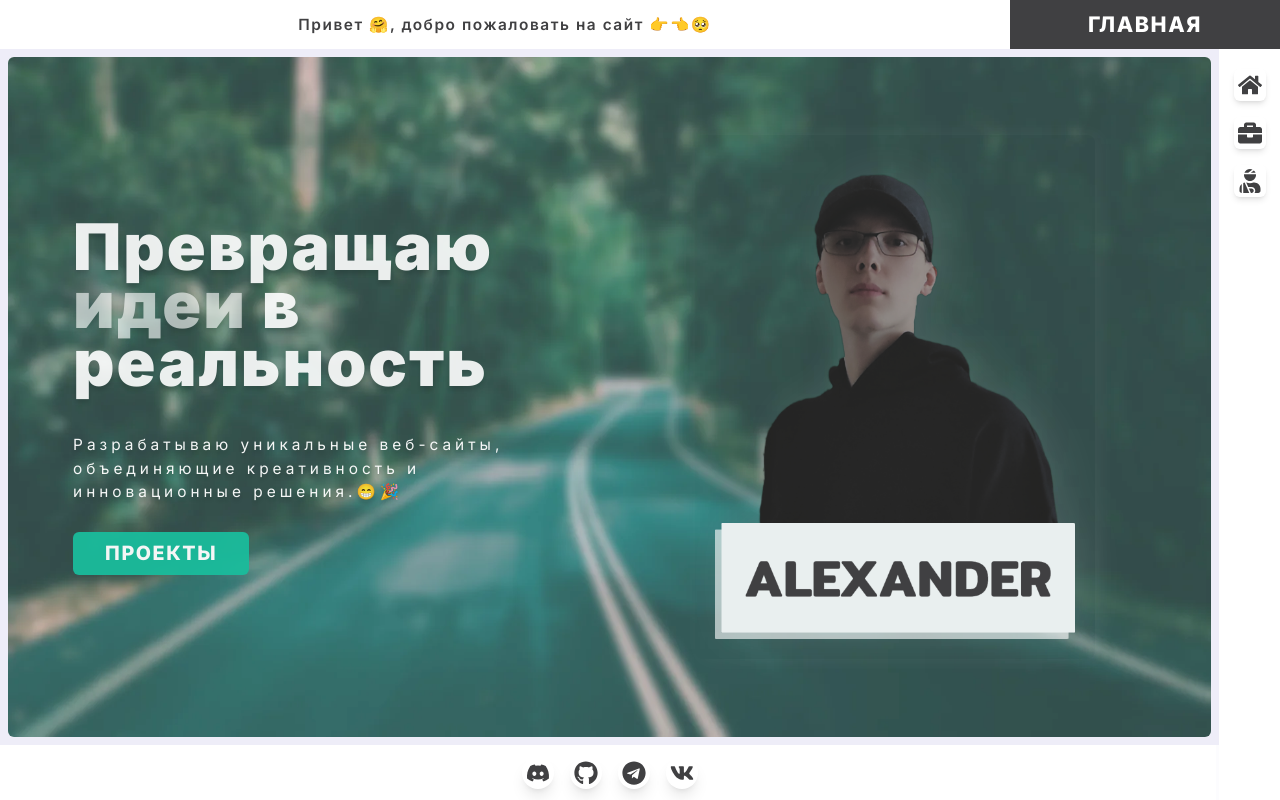
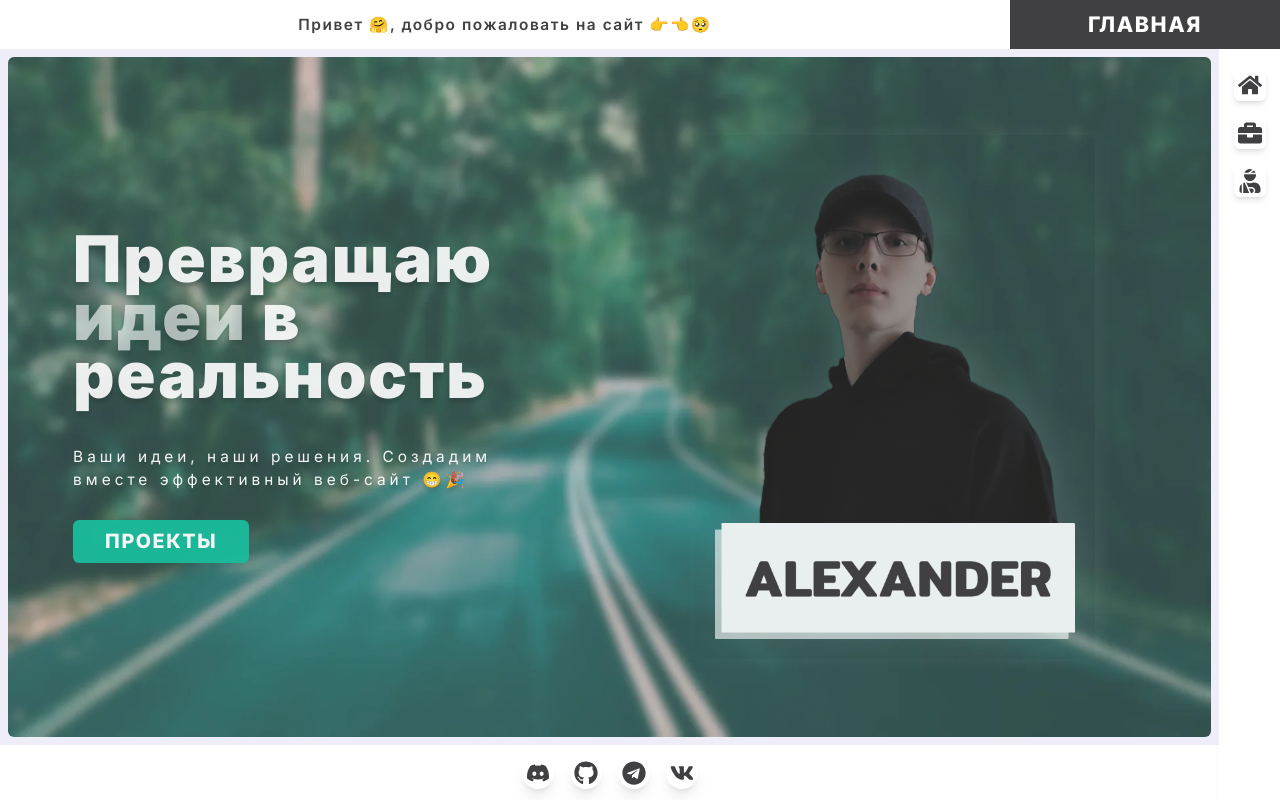
Before and after one commit to TheOnlyFastCoder2/portfolio, a React (Vite) app: page / in a window 1280 px wide. Built offline with nearby package versions, Linux system fonts and the light colour scheme.

Commit message:
feat: change the slogan

```diff
--- a/src/libs/modules/Home.tsx
+++ b/src/libs/modules/Home.tsx
@@ -13,7 +13,7 @@ function Home({name}:{name: string}) {
             <div className="Home-text">
                 <h1>Превращаю <span>идеи</span> в реальность</h1>
                 <p>
-                    Разрабатываю уникальные веб-сайты, объединяющие креативность и инновационные решения.😁🎉
+                    Ваши идеи, наши решения. Создадим вместе эффективный веб-сайт 😁🎉
                 </p>
                 <button onClick={() => toScroll(2)}>проекты</button>
             </div>
```
